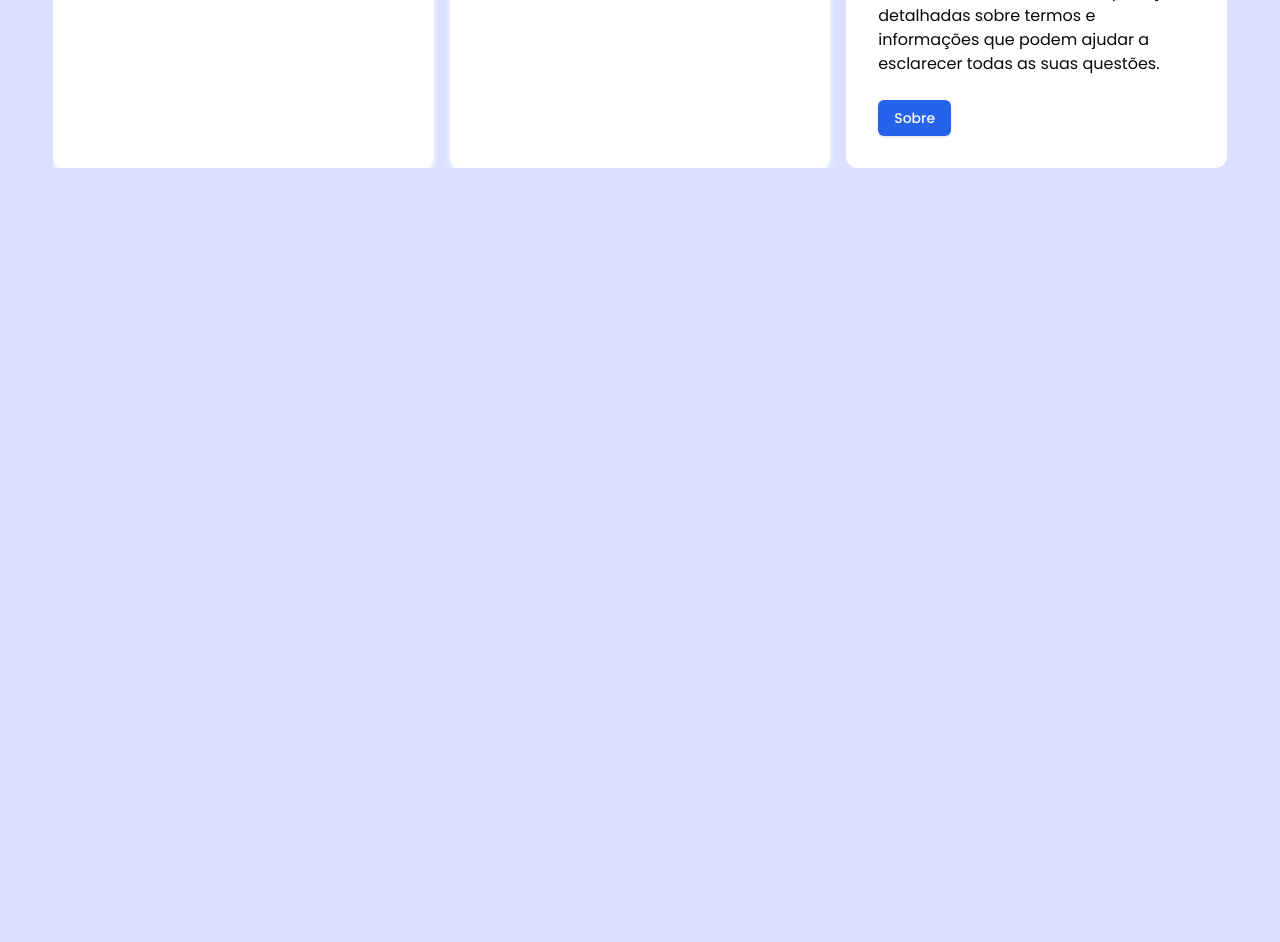
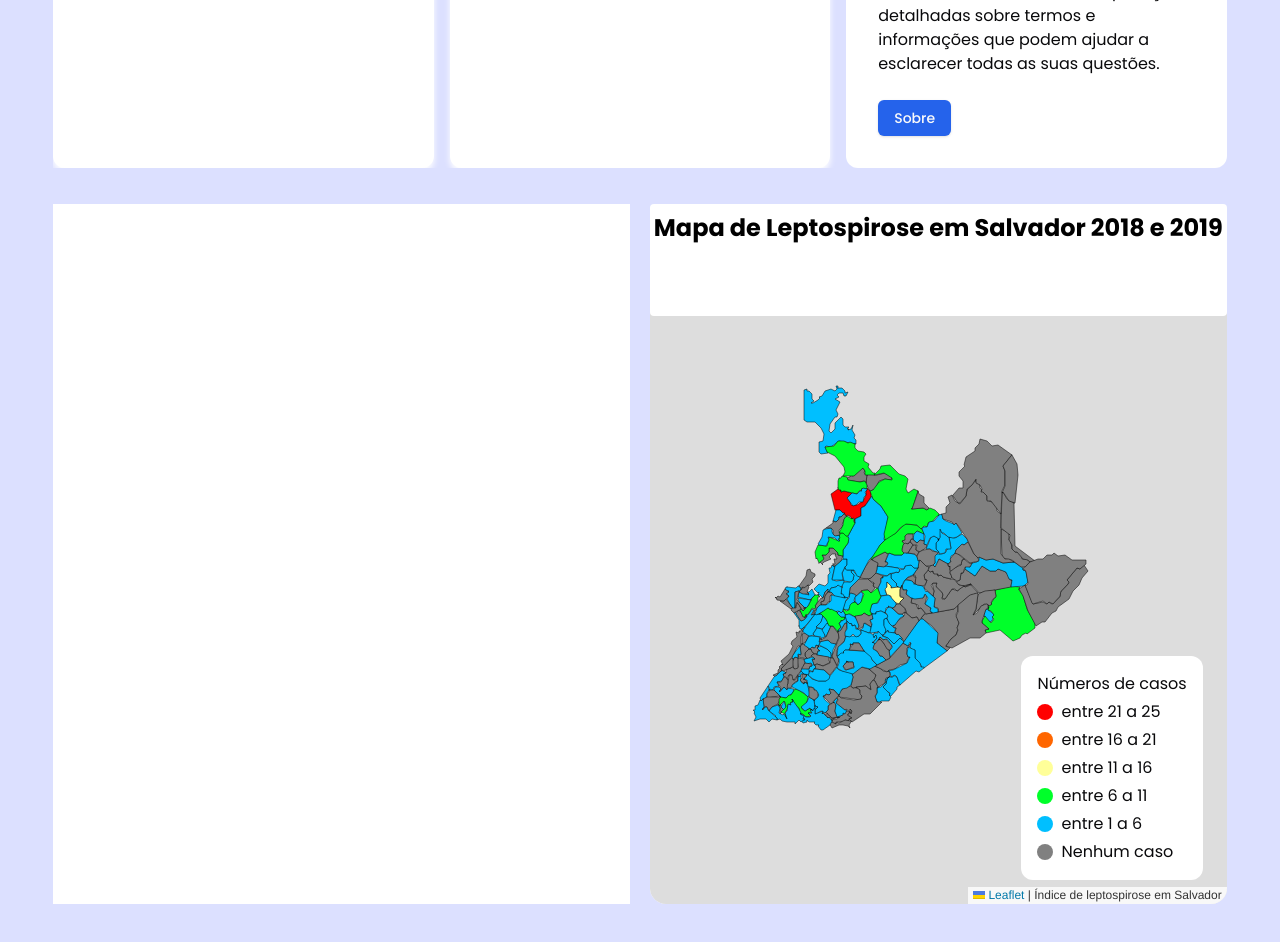
Before and after one commit to Sinvalluz/Cidades-Internas, a Next.js app: page / in a window 1280 px wide. Shown: the part 380-1322 px from the top of the page. Before the commit the page ends 800 px from the top, so only its background shows below. Built offline with nearby package versions, Linux system fonts and the light colour scheme.

Commit message:
feat: Adicionando Grafico de mapa sobre leptospirose

```diff
--- a/package.json
+++ b/package.json
@@ -28,6 +28,7 @@
     "tailwindcss-animate": "^1.0.7"
   },
   "devDependencies": {
+    "@types/geojson": "^7946.0.14",
     "@types/node": "^20",
     "@types/react": "^18",
     "@types/react-dom": "^18",
--- a/src/app/globals.css
+++ b/src/app/globals.css
@@ -117,3 +117,7 @@ body {
 		@apply bg-background text-foreground;
 	}
 }
+
+.leaflet-interactive:focus {
+	outline: none; /* Remove o contorno de foco */
+}
--- /dev/null
+++ b/src/components/Graficos/GraficoBarras/index.tsx
@@ -0,0 +1,3 @@
+export default function GraficoBarras() {
+	return <div className='bg-white flex-grow basis-96'></div>;
+}
--- /dev/null
+++ b/src/components/Graficos/GraficoMapa/index.tsx
@@ -0,0 +1,125 @@
+'use client';
+
+import { useLepto } from '@/contexts/LeptospiroseDados';
+import { GeoJsonObject, Feature, Geometry } from 'geojson';
+import { MapContainer, TileLayer, GeoJSON } from 'react-leaflet';
+import 'leaflet/dist/leaflet.css';
+import L from 'leaflet';
+import { Layer, StyleFunction } from 'leaflet';
+import { FeatureLepto } from '@/types/leptospirose';
+// import { Layer, LeafletMouseEvent } from 'leaflet';
+
+export default function GraficoMapa() {
+	const { data } = useLepto();
+
+	const style = (feature: FeatureLepto) => {
+		const indiceLepto = feature.properties.Lepto_2018 + feature.properties.Lepto_2019;
+		let fillColor = 'gray';
+		if (indiceLepto) {
+			if (indiceLepto >= 21 && indiceLepto <= 25) {
+				fillColor = '#ff0000'; // Vermelho
+			} else if (indiceLepto >= 16 && indiceLepto < 21) {
+				fillColor = '#ff6600'; // Laranja
+			} else if (indiceLepto >= 11 && indiceLepto < 16) {
+				fillColor = '#FFFF99'; // Amarelo Claro
+			} else if (indiceLepto >= 6 && indiceLepto < 11) {
+				fillColor = '#00ff2a'; // Ciano
+			} else if (indiceLepto > 0 && indiceLepto < 6) {
+				fillColor = '#00BFFF'; // Azul Claro
+			} else {
+				fillColor = 'gray'; // Caso `indiceLepto` seja negativo ou indefinido
+			}
+		}
+
+		return {
+			fillColor,
+			weight: 0.5,
+			opacity: 1,
+			color: 'black',
+			dashArray: 'none',
+			fillOpacity: 2,
+		};
+	};
+
+	const onEachFeature = (feature: Feature<Geometry, any>, layer: Layer) => {
+		const leptoFeature = feature as FeatureLepto;
+		// Formate o conteúdo do tooltip com o nome do bairro e os casos dos anos 2018 e 2019
+		const tooltipContent = `
+				<strong>Bairro:</strong> ${leptoFeature.properties.NomeBairro}<br>
+				<strong>Casos em 2018:</strong> ${leptoFeature.properties.Lepto_2018}<br>
+				<strong>Casos em 2019:</strong> ${leptoFeature.properties.Lepto_2019}
+				`;
+		layer.bindTooltip(tooltipContent, {
+			sticky: true,
+		});
+	};
+
+	const bounds = L.latLngBounds(
+		[-13.053267, -38.537574], // Coordenadas do canto sudoeste
+		[-12.745842, -38.277214], // Coordenadas do canto nordeste
+		// pra cima é positivo pra direita é positivo
+	);
+
+	return (
+		<div className='flex-grow basis-96 bg-white relative z-0 h-containerGraficoMapa outline-none rounded-2xl'>
+			<h2 className='absolute z-10 pt-2 text-black text-2xl text-center font-bold w-full bg-white h-28 rounded'>
+				Mapa de Leptospirose em Salvador 2018 e 2019
+			</h2>
+			<MapContainer
+				className='w-full h-full z-0 rounded-2xl'
+				maxZoom={13}
+				zoom={11}
+				minZoom={11}
+				scrollWheelZoom={true}
+				keyboard={false}
+				center={[-12.904071, -38.419334]}
+				maxBoundsViscosity={1.0} // Controla a suavidade do limite
+				maxBounds={bounds}
+				zoomControl={false} // Botão para dar zoom
+				doubleClickZoom={false} // double click zoom
+				dragging={true} // mexer o mapa
+				touchZoom={true} // zoom de celular
+			>
+				<TileLayer
+					attribution='Índice de leptospirose em Salvador'
+					url='http://{s}.basemaps.cartocdn.com/light_all/{z}/{x}/{y}.png'
+					opacity={0}
+				/>
+				{data ? (
+					<GeoJSON
+						data={data as GeoJsonObject}
+						style={style as StyleFunction<any>}
+						onEachFeature={onEachFeature}
+					/>
+				) : null}
+			</MapContainer>
+			<div className='absolute sm:right-6 sm:bottom-6 right-3 bottom-3 bg-white sm:p-4 p-2 rounded-xl flex flex-col gap-1 z-10'>
+				<h4>Números de casos</h4>
+				<span className='flex items-center gap-2'>
+					<div className='w-4 h-4 bg-fillColorRed rounded-full'></div>
+					<p>entre 21 a 25</p>
+				</span>
+				<span className='flex items-center gap-2'>
+					<div className='w-4 h-4 bg-fillColorOrange rounded-full'></div>
+					<p>entre 16 a 21</p>
+				</span>
+				<span className='flex items-center gap-2'>
+					<div className='w-4 h-4 bg-fillColorYellow rounded-full'></div>
+					<p>entre 11 a 16</p>
+				</span>
+				<span className='flex items-center gap-2'>
+					<div className='w-4 h-4 bg-fillColorGreen rounded-full'></div>
+					<p>entre 6 a 11</p>
+				</span>
+				<span className='flex items-center gap-2'>
+					<div className='w-4 h-4 bg-fillColorBlue rounded-full'></div>
+					<p>entre 1 a 6</p>
+				</span>
+				<span className='flex items-center gap-2'>
+					<div className='w-4 h-4 bg-fillColorGray rounded-full'></div>
+					<p>Nenhum caso</p>
+				</span>
+			</div>
+		</div>
+	);
+}
--- /dev/null
+++ b/src/components/Graficos/index.tsx
@@ -0,0 +1,14 @@
+import dynamic from 'next/dynamic';
+import GraficoBarras from './GraficoBarras';
+const GraficoMapa = dynamic(() => import('./GraficoMapa'), {
+	ssr: false,
+});
+
+export default function Graficos() {
+	return (
+		<div className='flex items-stretch gap-5 mb-10 flex-wrap min-h-containerGraficoMapa'>
+			<GraficoBarras />
+			<GraficoMapa />
+		</div>
+	);
+}
--- a/src/components/PainelMain/index.tsx
+++ b/src/components/PainelMain/index.tsx
@@ -1,3 +1,4 @@
+import Graficos from '../Graficos';
 import PainelDownload from '../PainelDownload';
 import PainelGeral from '../PainelGeral';
 
@@ -7,6 +8,7 @@ export default function PainelMain() {
 			<main className='w-11/12 mx-auto mt-10 flex flex-col gap-9'>
 				<PainelDownload />
 				<PainelGeral />
+				<Graficos />
 			</main>
 		</>
 	);
--- a/src/contexts/LeptospiroseDados/index.tsx
+++ b/src/contexts/LeptospiroseDados/index.tsx
@@ -8,9 +8,9 @@ import { createContext, useContext } from 'react';
 const LeptoContext = createContext<LeptoContextProps>({} as LeptoContextProps);
 
 function LeptoProvider({ children }: { children: React.ReactNode }) {
-	const { data } = useQuery({ queryKey: ['lepto'], queryFn: getLepto });
+	const { data, isLoading } = useQuery({ queryKey: ['lepto'], queryFn: getLepto });
 
-	return <LeptoContext.Provider value={{ data }}>{children}</LeptoContext.Provider>;
+	return <LeptoContext.Provider value={{ data, isLoading }}>{children}</LeptoContext.Provider>;
 }
 
 const useLepto = () => useContext(LeptoContext);
--- a/tailwind.config.ts
+++ b/tailwind.config.ts
@@ -10,6 +10,12 @@ const config: Config = {
 	theme: {
 		extend: {
 			colors: {
+				fillColorRed: '#ff0000',
+				fillColorOrange: '#ff6600',
+				fillColorYellow: '#FFFF99',
+				fillColorGreen: '#00ff2a',
+				fillColorBlue: '#00BFFF',
+				fillColorGray: 'gray',
 				navigationBtns: '#8498ae',
 				bgBody: '#dce0ff',
 				background: 'hsl(var(--background))',
@@ -63,6 +69,12 @@ const config: Config = {
 				md: 'calc(var(--radius) - 2px)',
 				sm: 'calc(var(--radius) - 4px)',
 			},
+			height: {
+				containerGraficoMapa: '700px',
+			},
+			minHeight: {
+				containerGraficoMapa: '700px',
+			},
 		},
 	},
 	plugins: [require('tailwindcss-animate')],
```
Also changed, not shown: src/types/leptospirose/index.tsx (+6 -3 lines), 1 other file (tests, documents, lock files or other folders).
